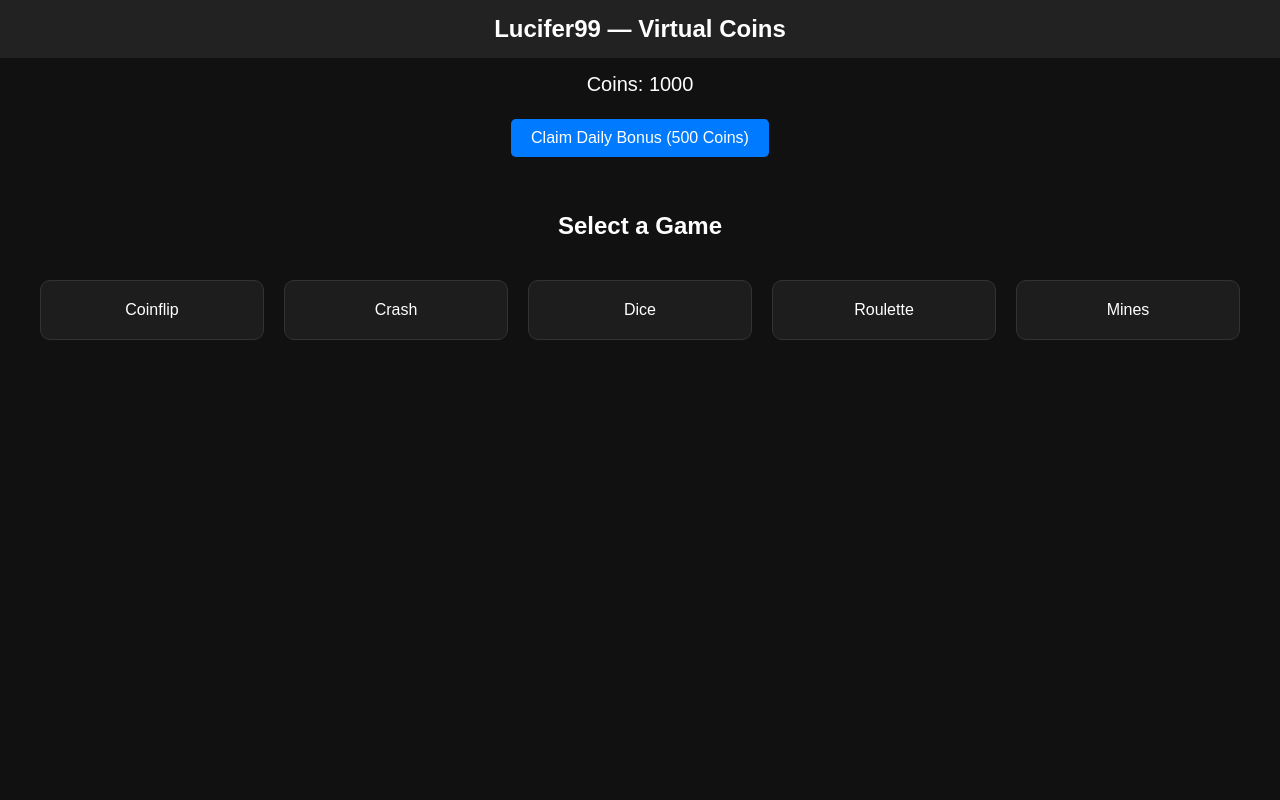
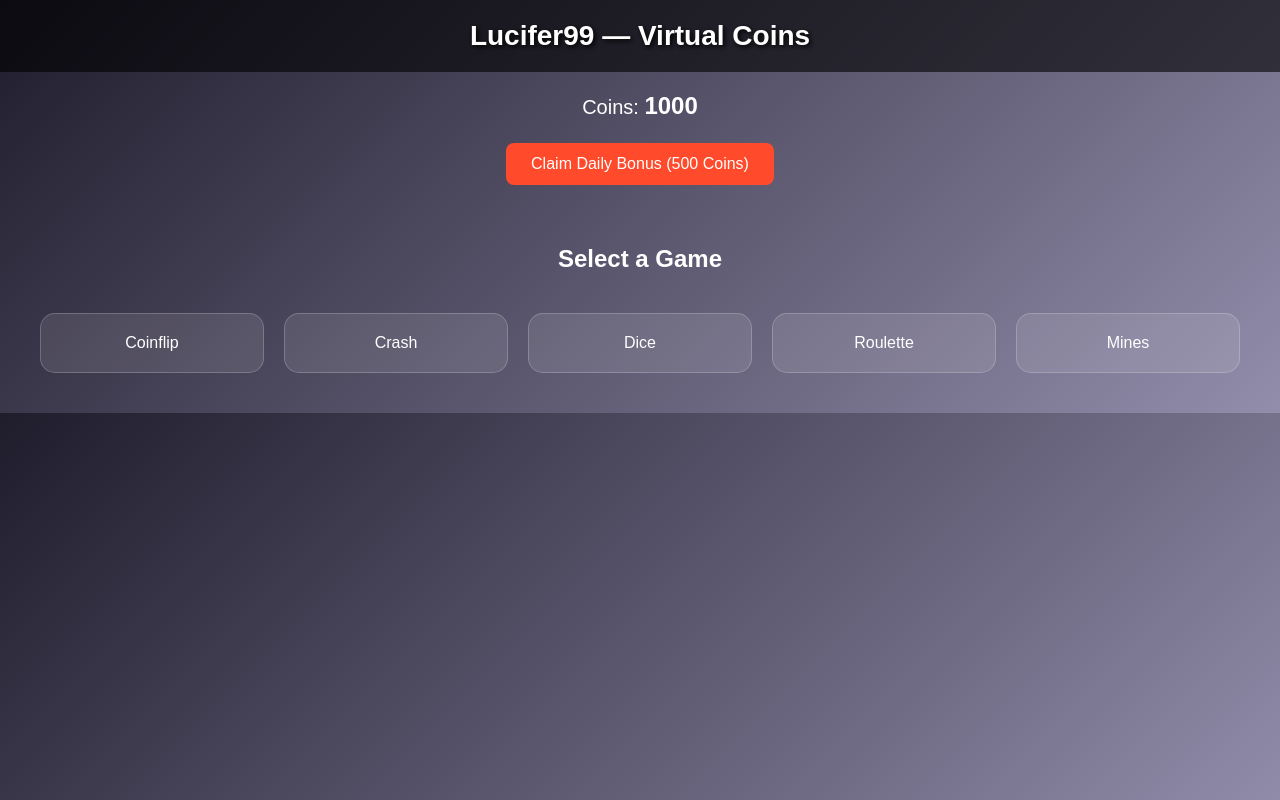
Before and after one commit to Lucifer-9920/Lucifer-, a plain HTML site: page index.html in a window 1280 px wide. Drawn offline with nearby package versions, Linux system fonts and the light colour scheme.

Commit message:
Update index.html

```diff
--- a/index.html
+++ b/index.html
@@ -4,38 +4,93 @@
 <meta charset="UTF-8" />
 <meta name="viewport" content="width=device-width, initial-scale=1.0" />
 <title>Lucifer99 — Virtual Coins</title>
+<!-- Animate.css for animations -->
+<link rel="stylesheet" href="https://cdnjs.cloudflare.com/ajax/libs/animate.css/4.1.1/animate.min.css"/>
 <style>
-    body { margin:0; font-family: Arial, sans-serif; background:#111; color:white; }
-    header { background:#222; padding:15px; text-align:center; font-size:24px; font-weight:bold; }
-    .coins-box { text-align:center; margin:15px 0; font-size:20px; }
-    .games-grid { display:grid; grid-template-columns:repeat(auto-fit,minmax(150px,1fr)); gap:20px; padding:20px; }
-    .game-card { background:#1d1d1d; padding:20px; border-radius:10px; text-align:center; cursor:pointer; transition:0.3s; border:1px solid #333; }
-    .game-card:hover { background:#333; transform:scale(1.05); }
-    .section { display:none; padding:20px; }
+body {
+  margin:0;
+  font-family: 'Arial', sans-serif;
+  background: linear-gradient(135deg, #1f1c2c, #928dab);
+  color: white;
+}
+header {
+  background: rgba(0,0,0,0.6);
+  padding:20px;
+  text-align:center;
+  font-size:28px;
+  font-weight:bold;
+  text-shadow: 2px 2px 5px black;
+}
+.coins-box {
+  text-align:center;
+  margin:20px 0;
+  font-size:20px;
+  animation: fadeIn 1s;
+}
+.games-grid {
+  display:grid;
+  grid-template-columns:repeat(auto-fit,minmax(150px,1fr));
+  gap:20px;
+  padding:20px;
+}
+.game-card {
+  background: rgba(255,255,255,0.1);
+  padding:20px;
+  border-radius:15px;
+  text-align:center;
+  cursor:pointer;
+  transition: transform 0.3s, box-shadow 0.3s;
+  border:1px solid rgba(255,255,255,0.2);
+}
+.game-card:hover {
+  transform: translateY(-5px) scale(1.05);
+  box-shadow: 0 10px 20px rgba(255,255,255,0.3);
+}
+.section { display:none; padding:20px; animation: fadeIn 0.5s; }
 .active { display:block; }
-    button { background:#007bff; border:none; padding:10px 20px; font-size:16px; color:white; cursor:pointer; border-radius:5px; }
+button {
+  background:#ff4b2b;
+  border:none;
+  padding:12px 25px;
+  font-size:16px;
+  color:white;
+  cursor:pointer;
+  border-radius:8px;
+  transition: transform 0.3s, background 0.3s;
+}
+button:hover {
+  transform: scale(1.1);
+  background: #ff416c;
+}
+#coins {
+  font-weight:bold;
+  font-size:24px;
+  animation: pulse 1s infinite;
+}
+@keyframes pulse {
+  0% { transform: scale(1); }
+  50% { transform: scale(1.2); }
+  100% { transform: scale(1); }
+}
+@keyframes fadeIn { from { opacity:0; } to { opacity:1; } }
 </style>
 </head>
 <body>
-
-<header>Lucifer99 — Virtual Coins</header>
-
-<div class="coins-box">
+<header class="animate__animated animate__fadeInDown">Lucifer99 — Virtual Coins</header>
+<div class="coins-box animate__animated animate__fadeIn">
   Coins: <span id="coins">0</span><br/><br/>
   <button onclick="addDailyCoins()">Claim Daily Bonus (500 Coins)</button>
 </div>
-
-<div id="home" class="section active">
+<div id="home" class="section active animate__animated animate__fadeIn">
   <h2 style="text-align:center;">Select a Game</h2>
   <div class="games-grid">
-    <div class="game-card" onclick="openGame('coinflip')">Coinflip</div>
-    <div class="game-card" onclick="openGame('crash')">Crash</div>
-    <div class="game-card" onclick="openGame('dice')">Dice</div>
-    <div class="game-card" onclick="openGame('roulette')">Roulette</div>
-    <div class="game-card" onclick="openGame('mines')">Mines</div>
+    <div class="game-card animate__animated animate__fadeInUp" onclick="openGame('coinflip')">Coinflip</div>
+    <div class="game-card animate__animated animate__fadeInUp" onclick="openGame('crash')">Crash</div>
+    <div class="game-card animate__animated animate__fadeInUp" onclick="openGame('dice')">Dice</div>
+    <div class="game-card animate__animated animate__fadeInUp" onclick="openGame('roulette')">Roulette</div>
+    <div class="game-card animate__animated animate__fadeInUp" onclick="openGame('mines')">Mines</div>
   </div>
 </div>
-
 <div id="coinflip" class="section">
   <h2>Coinflip</h2>
   <p>Choose Heads or Tails</p>
@@ -44,35 +99,30 @@
   <p id="coinflip-result"></p>
   <button onclick="goHome()">Back</button>
 </div>
-
 <div id="crash" class="section">
   <h2>Crash Game</h2>
   <button onclick="startCrash()">Start Crash</button>
   <p id="crash-result"></p>
   <button onclick="goHome()">Back</button>
 </div>
-
 <div id="dice" class="section">
   <h2>Dice Roll</h2>
   <button onclick="rollDice()">Roll Dice</button>
   <p id="dice-result"></p>
   <button onclick="goHome()">Back</button>
 </div>
-
 <div id="roulette" class="section">
   <h2>Roulette</h2>
   <button onclick="spinRoulette()">Spin</button>
   <p id="roulette-result"></p>
   <button onclick="goHome()">Back</button>
 </div>
-
 <div id="mines" class="section">
   <h2>Mines Game</h2>
   <button onclick="playMines()">Click Tile</button>
   <p id="mines-result"></p>
   <button onclick="goHome()">Back</button>
 </div>
-
 <script>
 let coins = localStorage.getItem("coins") ? Number(localStorage.getItem("coins")) : 1000;
 document.getElementById("coins").innerText = coins;
@@ -81,50 +131,41 @@ function saveCoins() {
   localStorage.setItem("coins", coins);
   document.getElementById("coins").innerText = coins;
 }
-
 function addDailyCoins() {
   coins += 500;
   saveCoins();
   alert("500 coins added!");
 }
-
 function openGame(id) {
   document.querySelectorAll('.section').forEach(s => s.classList.remove('active'));
   document.getElementById(id).classList.add('active');
 }
-
 function goHome() {
   document.querySelectorAll('.section').forEach(s => s.classList.remove('active'));
   document.getElementById('home').classList.add('active');
 }
-
 function playCoinflip(choice) {
   let result = Math.random() < 0.5 ? 'heads':'tails';
   if(choice===result){coins+=100; saveCoins(); document.getElementById('coinflip-result').innerText='You Won! Result: '+result;}
   else{coins-=50; saveCoins(); document.getElementById('coinflip-result').innerText='You Lost! Result: '+result;}
 }
-
 function startCrash(){
   let crashPoint=(Math.random()*10).toFixed(2);
   document.getElementById('crash-result').innerText='Crash at ×'+crashPoint;
 }
-
 function rollDice(){
   let roll=Math.floor(Math.random()*6)+1;
   document.getElementById('dice-result').innerText='Dice shows: '+roll;
 }
-
 function spinRoulette(){
   let num=Math.floor(Math.random()*36);
   document.getElementById('roulette-result').innerText='Number: '+num;
 }
-
 function playMines(){
   let boom=Math.random()<0.3;
   document.getElementById('mines-result').innerText=boom?'Boom! Lost.':'Safe! +50 coins';
   if(!boom){coins+=50; saveCoins();}
 }
 </script>
-
 </body>
 </html>
```
Lines whose indentation alone changed are shown as unchanged.
